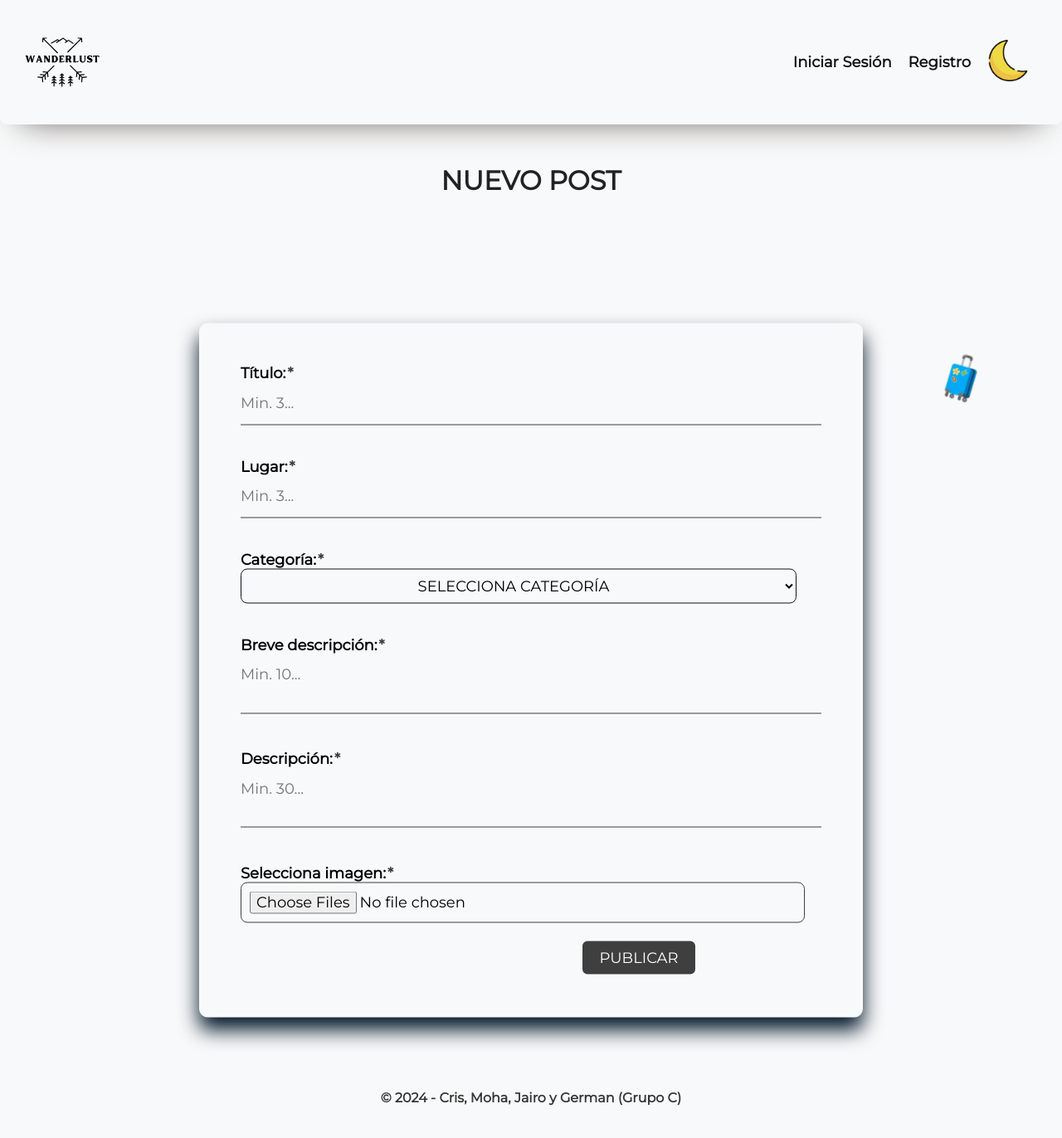
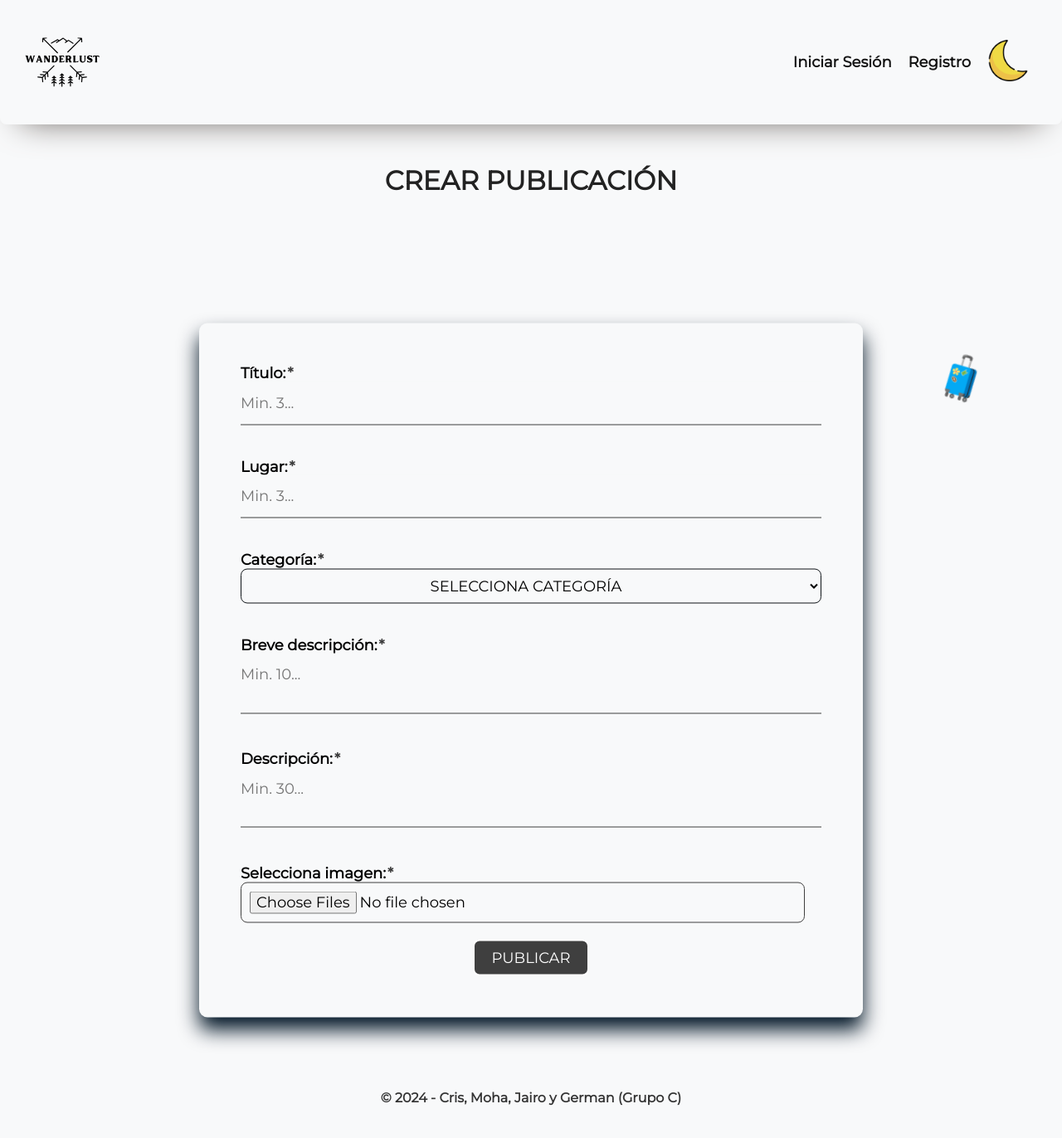
Before and after one commit to crisky94/ProyectoBlogViajes, a React (Vite) app in the folder Frontend/: page /newEntry in a window 1280 px wide. Shown: the top 1372 px of the page at 83% size. Built offline with nearby package versions, Linux system fonts and the light colour scheme.

Commit message:
cambiado nombre nuevo post y css

```diff
--- a/Frontend/src/components/Header.jsx
+++ b/Frontend/src/components/Header.jsx
@@ -44,7 +44,7 @@ const Header = ({ isLoggedIn, onLogout, theme, toggleTheme }) => {
             {isLoggedIn ? (
                 <>
                     <NavLink className={"linkEntry"} to={"/newEntry"}>
-                        Nuevo Post
+                        Crear Publicación
                     </NavLink>
 
                     <button className={"sessionClose"} onClick={onLogout}>
--- a/Frontend/src/pages/NewEntry.jsx
+++ b/Frontend/src/pages/NewEntry.jsx
@@ -6,7 +6,7 @@ const NewEntry = () => {
 
     return (
         <div>
-            <h1 className="h1">NUEVO POST</h1>
+            <h1 className="h1">CREAR PUBLICACIÓN</h1>
             <FormEntry />
         </div>
     );
--- a/Frontend/src/styles/formEntry.css
+++ b/Frontend/src/styles/formEntry.css
@@ -17,7 +17,7 @@ body {
     position: relative;
     top: 550px;
     left: 50%;
-    width: 400px;
+    width: 80%;
     height: auto;
     padding: 25px;
     transform: translate(-50%, -50%);
@@ -111,12 +111,12 @@ body {
 .select {
     display: flex;
     text-align: center;
-    font-size: 16px;
+    font-size: 14px;
     border-color: var(--line-box);
     border-radius: 8px;
     outline: var(--line-box);
-    color: var(--letter-box);
-    width: calc(100% - 30px);
+    color: black;
+    width: 100%;
     bottom: 5px;
     top: -15px;
     padding: 8px 10px;
@@ -139,7 +139,7 @@ textarea {
     text-decoration: none;
     text-transform: uppercase;
     transition: 0.5s;
-    margin-left: 100px;
+    margin: auto;
     margin-top: 20px;
     color: var(--letter-box);
     border: 2px solid var(--letter-box);
@@ -168,7 +168,7 @@ textarea {
     }
 
     select {
-        width: 300px;
+        width: 320px;
         padding: 4px 4px;
         margin: 20px 20px;
     }
@@ -195,7 +195,6 @@ textarea {
         justify-self: center;
         border-radius: 8px;
         padding: 10px 20px;
-        margin-left: 260px;
     }
 
     .border {
```
